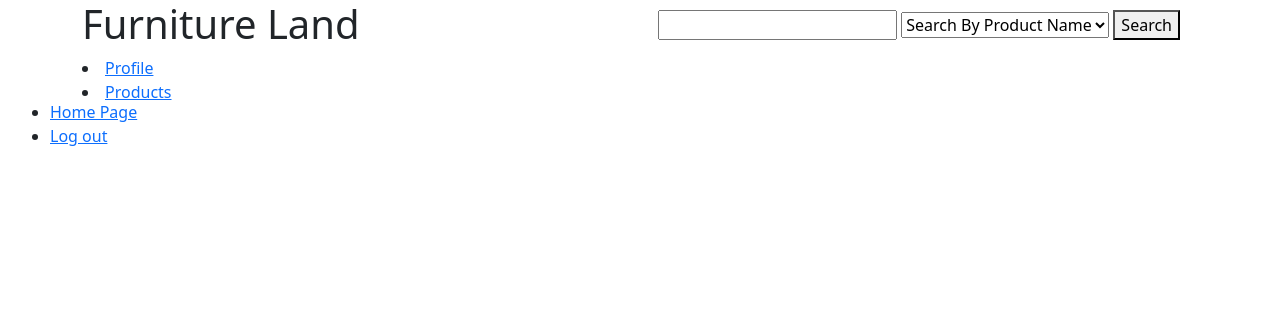
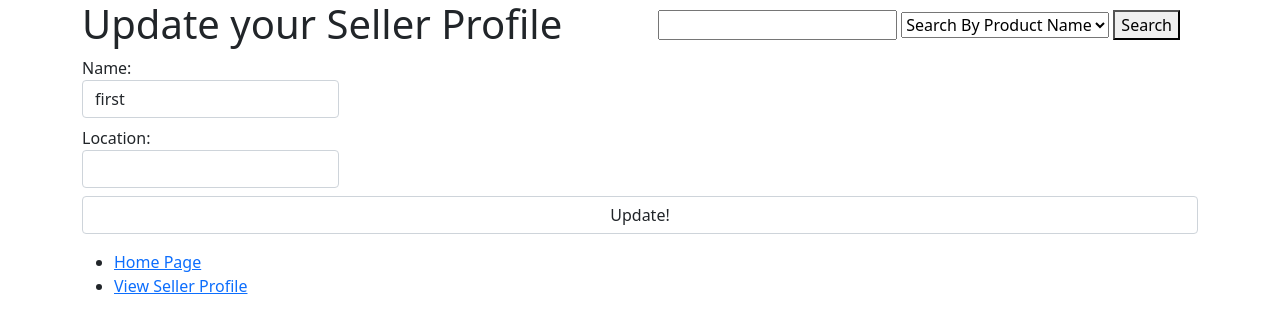
Before and after one commit to Buhbah6/eCommerceProj, a PHP site: page /Seller/update in a window 1280 px wide. Shown: the top 333 px of the page. Run offline with PHP 8.4, Linux system fonts and the light colour scheme; the visitor is signed in with stand-in values (Sample User, id 1); data comes from the database, SQL or seed files in the repository.

Commit message:
Fixed general page flow and profiles, added basic early diagrams

```diff
--- a/htdocs/app/controllers/Home.php
+++ b/htdocs/app/controllers/Main.php
@@ -1,9 +1,9 @@
 <?php
     namespace app\controllers;
 
-        class Home extends \app\core\Controller {
+        class Main extends \app\core\Controller {
 
             public function index() {
-                $this->view('Home/index');
+                $this->view('Main/index');
             }
         }
--- /dev/null
+++ b/htdocs/app/controllers/Seller.php
@@ -0,0 +1,43 @@
+<?php
+    namespace app\controllers;
+
+        #[\app\filters\Login]
+        class Seller extends \app\core\Controller {
+
+            public function index() { //shows profile page -> basic info, publication and comments subviews and modify button
+                $seller = new \app\models\Seller();
+                $currentSeller = $seller->getByUserId($_SESSION['user_id']);
+                $this->view('Seller/index', $currentSeller);
+            }
+
+            public function create() {
+                if (!isset($_POST['action'])) {
+                    $this->view('Seller/create');
+                }
+                else {
+                    $sellerProfile = new \app\models\Seller();
+                    $sellerProfile->user_id=$_SESSION['user_id'];
+                    $sellerProfile->type=$_POST['type'];
+                    $sellerProfile->name=$_POST['name'];
+                    $sellerProfile->location=$_POST['location'];
+                    $sellerProfile->insert();
+                    $sellerProfile = $sellerProfile->getByUserId($_SESSION['user_id']);
+                    $_SESSION['seller_id'] = $sellerProfile->seller_id;
+                    header('location:/Seller/index');
+                }
+            }
+
+            public function update() {
+                $seller = new \app\models\Seller();
+                $seller = $seller->get($_SESSION['seller_id']);
+                if (!isset($_POST['action'])) {
+                    $this->view('Seller/update', $seller);
+                }
+                else {
+                    $seller->name=$_POST['name'];
+                    $seller->location=$_POST['location'];
+                    $seller->update();
+                    header("location:/Seller/index");
+                }
+            }
+        }
--- a/htdocs/app/core/App.php
+++ b/htdocs/app/core/App.php
@@ -3,7 +3,7 @@
 
 		class App {
 
-			private $controller = 'Home';
+			private $controller = 'Main';
 			private $method = 'index';
 
 			public function __construct() {
--- a/htdocs/app/filters/Login.php
+++ b/htdocs/app/filters/Login.php
@@ -2,14 +2,13 @@
     namespace app\filters;
 
         #[\Attribute]
-class Login{
+        class Login {
 
-	function execute(){
-		if(!isset($_SESSION['user_id'])){
-			header('location:/Home/index');
-			return true;
+            function execute() {
+                if (!isset($_SESSION['user_id'])) { //user is not logged in
+                    header('location:/User/login');
+                    return true; //I want to indicate to the framework that the user is filtered
                 }
                 return false;
             }
-
         }
--- /dev/null
+++ b/htdocs/app/models/Seller.php
@@ -0,0 +1,58 @@
+<?php
+    namespace app\models;
+
+    class Seller extends \app\core\Model {
+
+        function __construct(){
+            parent::__construct();
+        }
+
+        function get($seller_id) {
+            $SQL = 'SELECT * FROM seller WHERE seller_id = :seller_id';
+            $STMT = self::$_connection->prepare($SQL);
+            $STMT->execute(['seller_id'=> $seller_id]);
+            $STMT->setFetchMode(\PDO::FETCH_CLASS, "app\models\Seller");
+            return $STMT->fetch();
+        }
+
+        function getByUserId($user_id) {
+            $SQL = 'SELECT * FROM seller WHERE user_id = :user_id';
+            $STMT = self::$_connection->prepare($SQL);
+            $STMT->execute(['user_id'=> $user_id]);
+            $STMT->setFetchMode(\PDO::FETCH_CLASS, "app\models\Seller");
+            return $STMT->fetch();
+        }
+
+        function getAll() {
+            $SQL = 'SELECT * FROM seller';
+            $STMT = self::$_connection->prepare($SQL);
+            $STMT->execute();
+            $STMT->setFetchMode(\PDO::FETCH_CLASS, "app\models\Seller");
+            return $STMT->fetchAll();
+        }
+
+        function insert() {
+            $SQL = 'INSERT INTO seller(user_id, type, name, location) VALUES(:user_id, :type, :name, :location)';
+            $STMT = self::$_connection->prepare($SQL);
+            $STMT->execute(['user_id'=>$this->user_id, 'type'=>$this->type, 'name'=>$this->name, 'location'=>$this->location]);
+        }
+
+        function update() {
+            $SQL = 'UPDATE seller SET name = :name, location = :location WHERE seller_id = :seller_id';
+            $STMT = self::$_connection->prepare($SQL);
+            $STMT->execute(['name'=>$this->name, 'location'=>$this->location, 'seller_id'=>$this->seller_id]);
+        }
+
+        function delete() { //change this cause we're only supposed to be able to delete an account not the profikle
+            $SQL = 'DELETE FROM seller WHERE seller_id = :seller_id';
+            $STMT = self::$_connection->prepare($SQL);
+            $STMT->execute(['seller_id'=>$this->seller_id]);
+        }
+
+        function getId($user_id) {
+            $SQL = 'SELECT seller_id FROM seller WHERE user_id = :user_id';
+            $STMT = self::$_connection->prepare($SQL);
+            $STMT->execute(['user_id'=> $user_id]);
+            return $STMT->fetch();
+        }
+    }
--- a/htdocs/app/views/Home/index.php
+++ b/htdocs/app/views/Main/index.php
@@ -8,13 +8,13 @@
     </head>
     <body>
         <div class='container'>
+            <?php
+                if (!isset($_SESSION['user_id']))
+                    echo "<a href='/User/login'>Login</a> | <a href='/User/register'>Register</a>";
+                else
+                    echo "<a href='/User/index'>My Profile</a> | <a href='/User/logout'>Logout</a>";
+            ?>
             <h1>Furniture Land</h1>
-            <?php
-                if (isset($_SESSION['user_id'])) {
-                    echo "<li><a href='/User/profile'>Profile</a></li>";
-                    echo "<li><a href='/Product/index'>Products</a></li>";
-                }
-            ?>
             <?php
                 $this->view('Subviews/navigation');
             ?>
--- /dev/null
+++ b/htdocs/app/views/Seller/update.php
@@ -0,0 +1,23 @@
+<html>
+    <head>
+        <!-- CSS only -->
+        <link href="https://cdn.jsdelivr.net/npm/bootstrap@5.1.3/dist/css/bootstrap.min.css" rel="stylesheet" integrity="sha384-1BmE4kWBq78iYhFldvKuhfTAU6auU8tT94WrHftjDbrCEXSU1oBoqyl2QvZ6jIW3" crossorigin="anonymous">
+            <!-- JavaScript Bundle with Popper -->
+        <script src="https://cdn.jsdelivr.net/npm/bootstrap@5.1.3/dist/js/bootstrap.bundle.min.js" integrity="sha384-ka7Sk0Gln4gmtz2MlQnikT1wXgYsOg+OMhuP+IlRH9sENBO0LRn5q+8nbTov4+1p" crossorigin="anonymous"></script>
+        <title>Update Seller Profile</title>
+    </head>
+    <body>
+        <div class='container'>
+
+            <h1>Update your Seller Profile</h1>
+            <form method='post' action=''>
+                <label class='form-label'>Name:<input type='text' name='name' class='form-control' value="<?=$data->name ?>" /></label><br>
+                <label class='form-label'>Location:<input type='text' name='location' class='form-control' value="<?=$data->location ?>" /></label><br>
+                <input type="submit" name='action' value='Update!' class='form-control' />
+            </form>
+            <?php
+                $this->view('subviews/navigation');
+            ?>
+        </div>
+    </body>
+</html>
--- a/htdocs/app/views/Subviews/navigation.php
+++ b/htdocs/app/views/Subviews/navigation.php
@@ -8,15 +8,15 @@
         </select>
         <button type="submit" name="action">Search</button>
     </form>
-	<div style = "position:absolute;top:100px;left:50px;">
-		<li><a href='/Home/index'>Home Page</a></li>
-
+	<div>
+		<li><a href='/Main/index'>Home Page</a></li>
 		<?php
-			if (!isset($_SESSION['user_id'])) {
-				echo "<li><a href='/User/login'>Log in</a></li>";
+			if (isset($_SESSION['seller_id'])) {
+				echo "<li><a href='/Seller/index'>View Seller Profile</a></li>";
 			}
-			else
-				echo "<li><a href='/User/logout'>Log out</a></li>";
+			else if (isset($_SESSION['user_id'])) {
+				echo "<li><a href='/Seller/create'>Create Seller Profile</a></li>";
+			}
 		?>
 	</div>
 </ul>
--- a/htdocs/app/views/User/register.php
+++ b/htdocs/app/views/User/register.php
@@ -13,9 +13,9 @@
 		<form method='post' action=''>
 			<label class='form-label'>Username:<input type='text' name='username' class='form-control' /></label><br>
 			<label class='form-label'>Password:<input type='password' name='password' class='form-control' /></label><br>
-			<label class='form-label'>Password confirmation:<input type='password' name='password_confirm' class='form-control' /></label><br><br>
+			<label class='form-label'>Password confirmation:<input type='password' name='password_confirm' class='form-control' /></label><br>
 			<label class='form-label'>Email:<input type='email' name='email' class='form-control' /></label><br>
-			<label class='form-label'>Phone Number:<input type='text' name='contact' class='form-control' /></label><br>
+			<label class='form-label'>Contact:<input type='tel' name='contact' class='form-control' /></label><br>
 			<input type="submit" name='action' value='Register!' class='form-control' />
 		</form>
 		Already have an account? <a href="/User/login">Login here.</a> <br>
```
Also changed, not shown: htdocs/app/controllers/User.php (+40 -28 lines), htdocs/app/models/User.php (+17 -11 lines), htdocs/app/views/Seller/create.php (added, +26 -0 lines), htdocs/app/views/Seller/index.php (added, +18 -0 lines), htdocs/app/views/User/index.php (added, +18 -0 lines), htdocs/database/projectdb.sql (+14 -11 lines), Design/Mockups/HomePage(Signed).png (added), Design/Mockups/HomePage(Unsigned).png (added), htdocs/app/views/User/update.php (renamed from htdocs/app/views/User/profile.php). Lines whose indentation alone changed are shown as unchanged.
